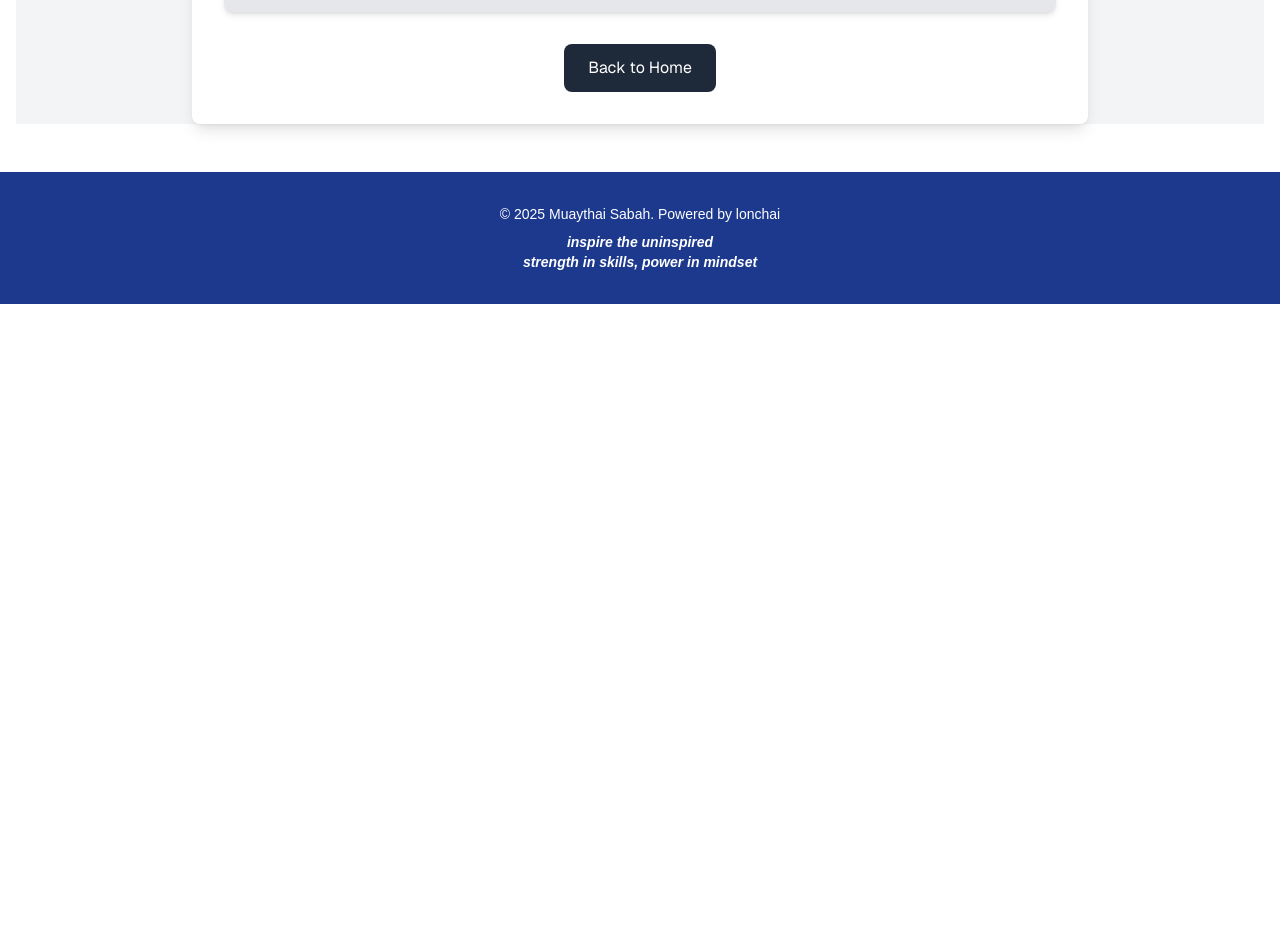
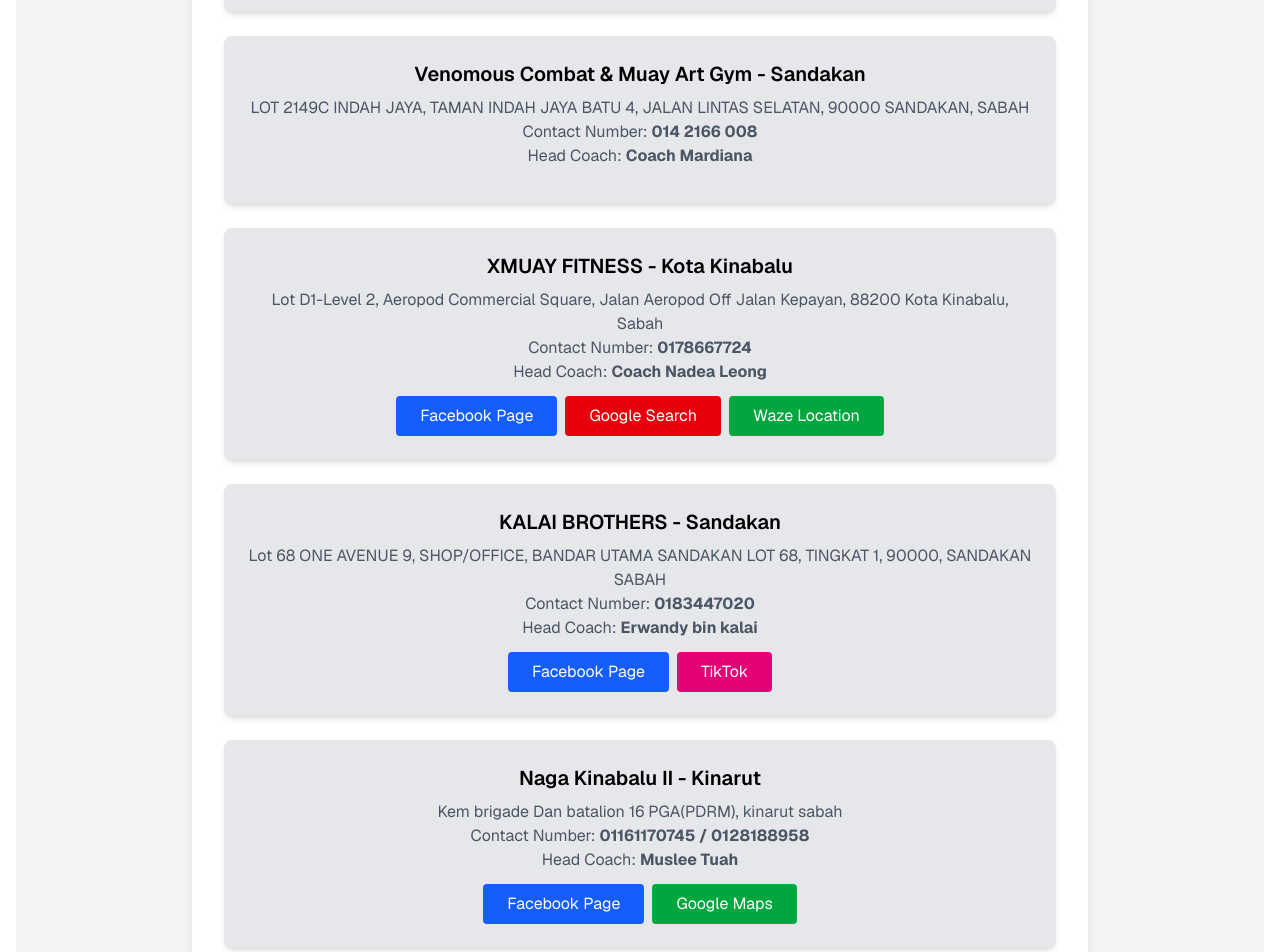
Before and after one commit to dhillon80/muaythai-sabah, a Next.js app: page /directory in a window 1280 px wide. Shown: the part 3260-4212 px from the top of the page. Before the commit the page ends 3564 px from the top, so only its background shows below. Built offline with nearby package versions, Linux system fonts and the light colour scheme.

Commit message:
Update Muaythai Sabah Directory

```diff
--- a/app/directory/page.js
+++ b/app/directory/page.js
@@ -130,6 +130,51 @@ export default function Directory() {
             <Link href="https://www.google.com/maps/place/Kompleks+Sukan+Penampang" target="_blank" rel="noopener noreferrer" className="bg-green-600 text-white px-6 py-2 mt-2 rounded hover:bg-green-700">View on Google Maps</Link>
           </div>
 
+          {/* 13. Venomous Combat & Muay Art Gym - Sandakan */}
+          <div className="flex flex-col items-center justify-between p-6 bg-gray-200 rounded-lg shadow-md">
+            <h2 className="text-xl font-semibold mb-2">Venomous Combat & Muay Art Gym - Sandakan</h2>
+            <p className="text-gray-600">LOT 2149C INDAH JAYA, TAMAN INDAH JAYA BATU 4, JALAN LINTAS SELATAN, 90000 SANDAKAN, SABAH</p>
+            <p className="text-gray-600">Contact Number: <strong>014 2166 008</strong></p>
+            <p className="text-gray-600 mb-3">Head Coach: <strong>Coach Mardiana</strong></p>
+          </div>
+
+          {/* 14. XMUAY FITNESS - Kota Kinabalu */}
+          <div className="flex flex-col items-center justify-between p-6 bg-gray-200 rounded-lg shadow-md">
+            <h2 className="text-xl font-semibold mb-2">XMUAY FITNESS - Kota Kinabalu</h2>
+            <p className="text-gray-600">Lot D1-Level 2, Aeropod Commercial Square, Jalan Aeropod Off Jalan Kepayan, 88200 Kota Kinabalu, Sabah</p>
+            <p className="text-gray-600">Contact Number: <strong>0178667724</strong></p>
+            <p className="text-gray-600 mb-3">Head Coach: <strong>Coach Nadea Leong</strong></p>
+            <div className="flex flex-col sm:flex-row gap-2">
+              <Link href="https://www.facebook.com/share/1ZC8T5DQYM/?mibextid=wwXIfr" target="_blank" rel="noopener noreferrer" className="bg-blue-600 text-white px-6 py-2 rounded hover:bg-blue-700">Facebook Page</Link>
+              <Link href="https://www.google.com/search?q=xmuay+fitness&ie=UTF-8&oe=UTF-8&hl=en-my&client=safari#ebo=0" target="_blank" rel="noopener noreferrer" className="bg-red-600 text-white px-6 py-2 rounded hover:bg-red-700">Google Search</Link>
+              <Link href="https://waze.com/ul/hw949c4bp3" target="_blank" rel="noopener noreferrer" className="bg-green-600 text-white px-6 py-2 rounded hover:bg-green-700">Waze Location</Link>
+            </div>
+          </div>
+
+          {/* 15. KALAI BROTHERS - Sandakan */}
+          <div className="flex flex-col items-center justify-between p-6 bg-gray-200 rounded-lg shadow-md">
+            <h2 className="text-xl font-semibold mb-2">KALAI BROTHERS - Sandakan</h2>
+            <p className="text-gray-600">Lot 68 ONE AVENUE 9, SHOP/OFFICE, BANDAR UTAMA SANDAKAN LOT 68, TINGKAT 1, 90000, SANDAKAN SABAH</p>
+            <p className="text-gray-600">Contact Number: <strong>0183447020</strong></p>
+            <p className="text-gray-600 mb-3">Head Coach: <strong>Erwandy bin kalai</strong></p>
+            <div className="flex flex-col sm:flex-row gap-2">
+              <Link href="https://www.facebook.com/KalaiBrothersOfficial" target="_blank" rel="noopener noreferrer" className="bg-blue-600 text-white px-6 py-2 rounded hover:bg-blue-700">Facebook Page</Link>
+              <Link href="https://www.tiktok.com/@kalaibrothers_official" target="_blank" rel="noopener noreferrer" className="bg-pink-600 text-white px-6 py-2 rounded hover:bg-pink-700">TikTok</Link>
+            </div>
+          </div>
+
+          {/* 16. Naga Kinabalu II - Kinarut */}
+          <div className="flex flex-col items-center justify-between p-6 bg-gray-200 rounded-lg shadow-md">
+            <h2 className="text-xl font-semibold mb-2">Naga Kinabalu II - Kinarut</h2>
+            <p className="text-gray-600">Kem brigade Dan batalion 16 PGA(PDRM), kinarut sabah</p>
+            <p className="text-gray-600">Contact Number: <strong>01161170745 / 0128188958</strong></p>
+            <p className="text-gray-600 mb-3">Head Coach: <strong>Muslee Tuah</strong></p>
+            <div className="flex flex-col sm:flex-row gap-2">
+              <Link href="https://www.facebook.com/share/1JLPNoiYaQ/" target="_blank" rel="noopener noreferrer" className="bg-blue-600 text-white px-6 py-2 rounded hover:bg-blue-700">Facebook Page</Link>
+              <Link href="https://g.co/kgs/hWHkhns" target="_blank" rel="noopener noreferrer" className="bg-green-600 text-white px-6 py-2 rounded hover:bg-green-700">Google Maps</Link>
+            </div>
+          </div>
+
         </div>
 
         {/* Back Button */}
```
